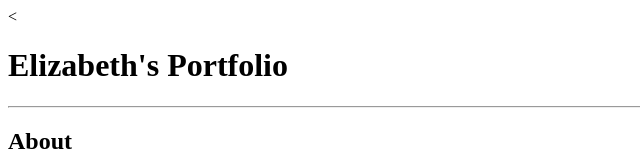
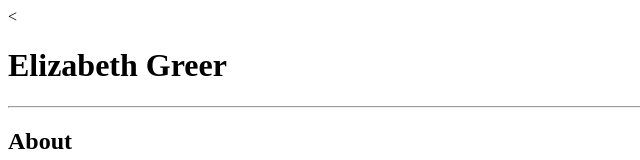
Before and after one commit to elizabethg123/portfolio, a plain HTML site: page index.html in a window 1280 px wide. Shown: the top 160 px of the page, without its empty margins (0-640 px from the left). Drawn offline with Linux system fonts and the light colour scheme.

Commit message:
changed title

```diff
--- a/index.html
+++ b/index.html
@@ -1,10 +1,10 @@
 <<!DOCTYPE html>
 <html>
   <head>
-    <title>Elizabeth's Portfolio</title>
+    <title>Elizabeth Greer</title>
   </head>
   <body>
-    <h1>Elizabeth's Portfolio</h1>
+    <h1>Elizabeth Greer</h1>
     <hr/>
     <h2>About</h2>
     <p>I am a Freshman at BYU and am majoring in computer science.</p>
```
